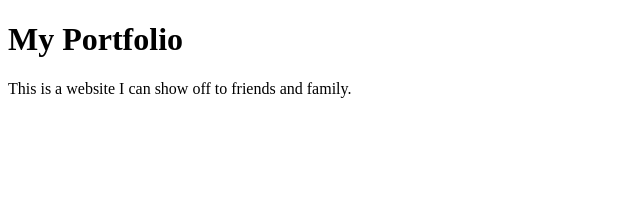
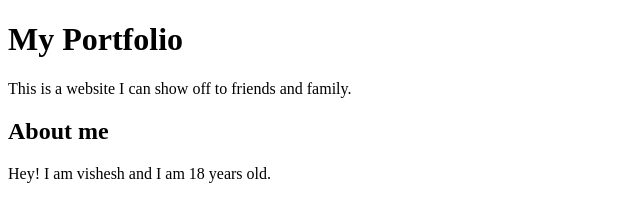
Before and after one commit to vishesh-arrays/my-portfolio, a plain HTML site: page index.html in a window 1280 px wide. Shown: the whole page, without its empty margins (0-640 px from the left). Drawn offline with Linux system fonts and the light colour scheme.

```diff
--- a/index.html
+++ b/index.html
@@ -7,4 +7,7 @@
 		<h1>My Portfolio</h1>
 		<p>This is a website I can show off to friends and family.</p>
 	</body>
+		<h2>About me </h2>
+		<p>Hey! I am vishesh and I am 18 years old.</p>
+	</body>
 </html>
```
